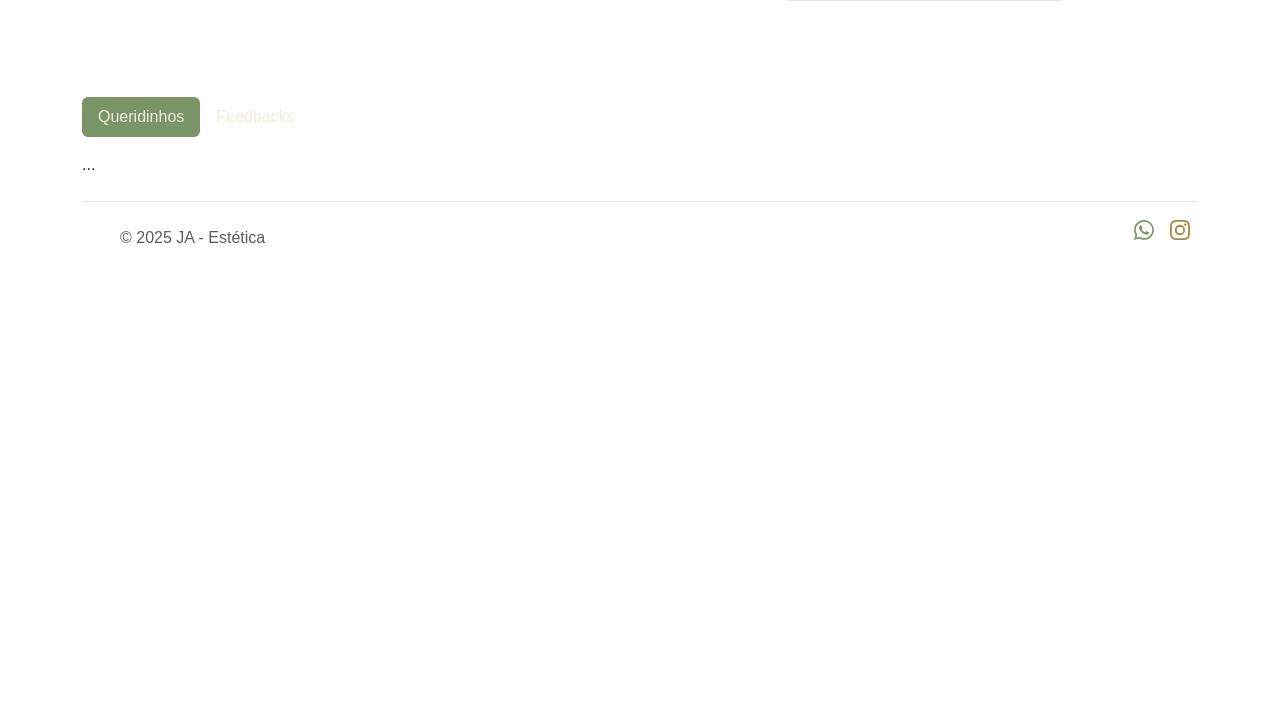
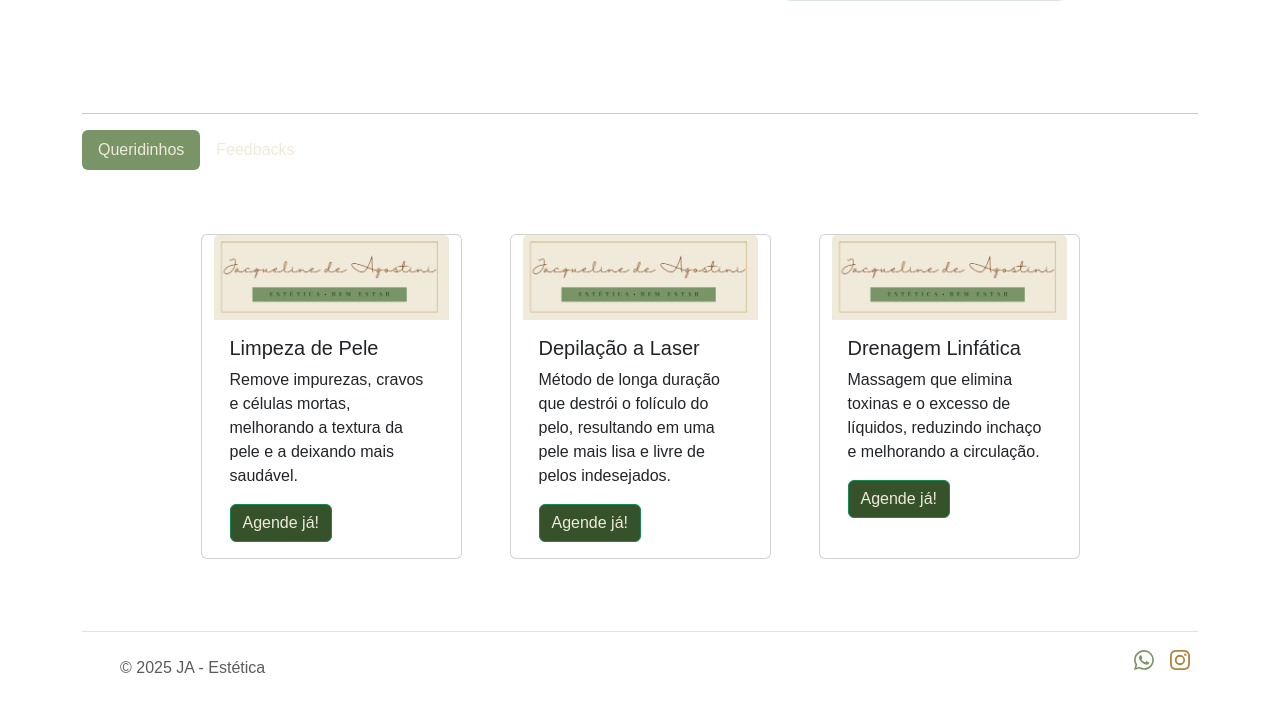
Before and after one commit to thiagofalima/ja-estetica, a Flask app: page / in a window 1280 px wide. Shown: the part 552-1280 px from the top of the page. Before the commit the page ends 795 px from the top, so only its background shows below. Run offline with Flask 3, Linux system fonts and the light colour scheme.

Commit message:
feat(queridinhos): Add queridinhos section tab structure and style

```diff
--- a/app/static/css/style.css
+++ b/app/static/css/style.css
@@ -60,3 +60,20 @@ button.nav-link:focus, button.nav-link:hover {
     color: var(--color-light-accent);
     background-color: var(--color-secondary-bg);
 }
+
+.card {
+  box-shadow: 0 0 transparent;
+  transition: box-shadow .5s,
+              transform .5s;
+}
+
+.card:hover {
+  box-shadow: 5px 5px 5px rgba(10, 10, 10, .3);
+  transform: scale(1.02);
+}
+
+@media screen and (min-width: 991px) {
+  .card {
+    width: 100%;
+  }
+}
--- a/app/templates/home.html
+++ b/app/templates/home.html
@@ -9,6 +9,9 @@
 
 {{ hero() }}
 
+<div class="container">
+  <hr>
+</div>
 
 <!-- Tabs -->
 
--- a/app/templates/macros/tabs.html
+++ b/app/templates/macros/tabs.html
@@ -10,17 +10,62 @@
             <button class="nav-link" id="pills-profile-tab" data-bs-toggle="pill" data-bs-target="#pills-profile"
                 type="button" role="tab" aria-controls="pills-profile" aria-selected="false">Feedbacks</button>
         </li>
+
     </ul>
     <div class="tab-content" id="pills-tabContent">
-        <div class="tab-pane fade show active" id="pills-queridinhos" role="tabpanel" aria-labelledby="pills-home-tab"
+        <div class="tab-pane fade show active" id="pills-home" role="tabpanel" aria-labelledby="pills-home-tab"
             tabindex="0">
-            ...
+
+            <!-- queridinhos -->
+            <section class="queridinhos">
+                <div class="container p-5">
+                    <div class="row justify-content-center gap-5">
+                        <div class="card col-md-12 col-lg-3 d-flex justify-content-center">
+                            <img src="{{ url_for('static', filename='images/logotipo.png')}}" class="card-img-top"
+                                alt="...">
+                            <div class="card-body">
+                                <h5 class="card-title">Limpeza de Pele</h5>
+                                <p class="card-text">
+                                    Remove impurezas, cravos e células mortas, melhorando a textura da pele e a deixando
+                                    mais saudável.
+                                </p>
+                                <a href="#" class="btn btn-success">Agende já!</a>
+                            </div>
+                        </div>
+                        <div class="card col-md-12 col-lg-3 d-flex justify-content-center">
+                            <img src="{{ url_for('static', filename='images/logotipo.png')}}" class="card-img-top"
+                                alt="...">
+                            <div class="card-body">
+                                <h5 class="card-title">Depilação a Laser</h5>
+                                <p class="card-text">
+                                    Método de longa duração que destrói o folículo do pelo, resultando em uma pele mais
+                                    lisa e livre de pelos indesejados.
+                                </p>
+                                <a href="#" class="btn btn-success">Agende já!</a>
+                            </div>
+                        </div>
+                        <div class="card col-md-12 col-lg-3 d-flex justify-content-center">
+                            <img src="{{ url_for('static', filename='images/logotipo.png')}}" class="card-img-top"
+                                alt="...">
+                            <div class="card-body">
+                                <h5 class="card-title">Drenagem Linfática</h5>
+                                <p class="card-text">
+                                    Massagem que elimina toxinas e o excesso de líquidos, reduzindo inchaço e melhorando
+                                    a circulação.
+                                </p>
+                                <a href="#" class="btn btn-success">Agende já!</a>
+                            </div>
+                        </div>
+                    </div>
+
+                </div>
         </div>
-        <div class="tab-pane fade" id="pills-feedbacks" role="tabpanel" aria-labelledby="pills-profile-tab"
-            tabindex="0">
-            ...
-        </div>
+        </section>
+        <div class="tab-pane fade" id="pills-profile" role="tabpanel" aria-labelledby="pills-profile-tab" tabindex="0">
+            Feedbacks</div>
+
     </div>
+
 </div>
 
 {% endmacro %}
```
Also changed, not shown: app/static/images/logotipo.png (added).
